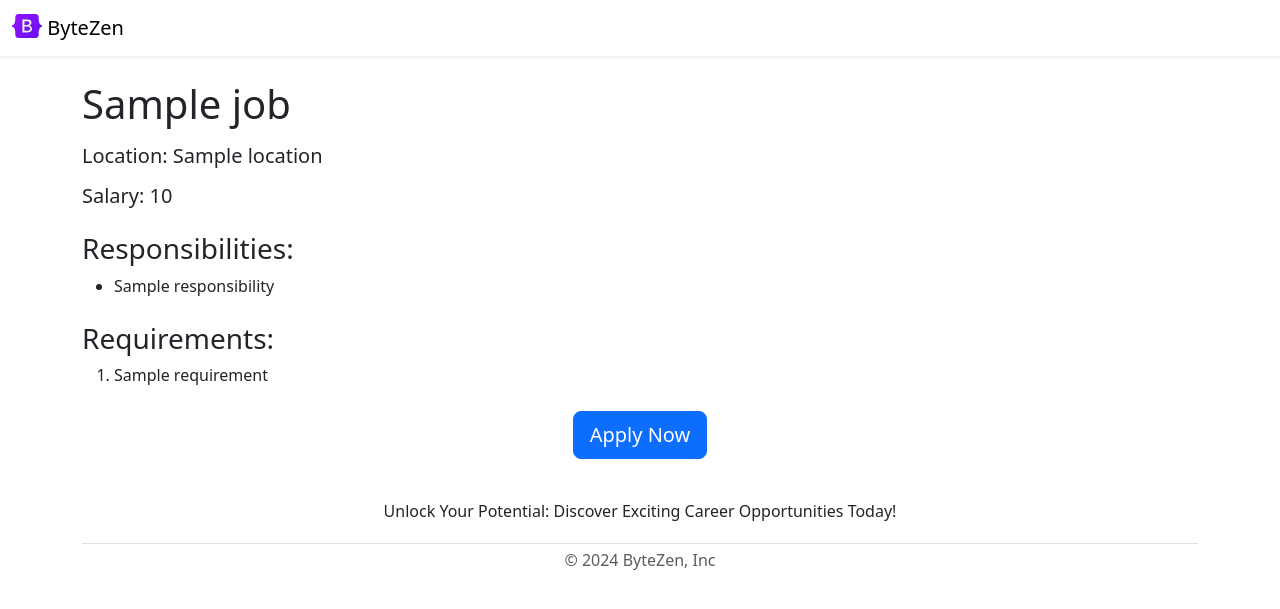
After one commit to jayelcee/bytezen-careers-website, a Flask app: template templates/jobpage.html in a window 1280 px wide. The commit adds this page. Shown: the top 609 px of the page. Run offline with Flask 3, Linux system fonts and the light colour scheme; the template is opened without the code that fills it: most values are stand-ins (such as "Sample title", 1, 10 or a date in 2020).

Commit message:
added job details page

```diff
--- a/app.py
+++ b/app.py
@@ -3,8 +3,21 @@ from database import db_session, Job
 
 app = Flask(__name__)
 
-def load_jobs_from_db():
-  jobs = db_session.query(Job).all()
+def load_jobs_from_db(job_id=None):
+  query = db_session.query(Job)
+  if job_id is not None:
+    job = query.filter(Job.id == job_id).first()
+    return {
+      'id': job.id,
+      'title': job.title,
+      'location': job.location,
+      'salary': f"{job.currency} {job.salary:,.2f}",
+      'currency': job.currency,
+      'responsibilities': job.responsibilities.split('\n'),
+      'requirements': job.requirements.split('\n'),
+    } if job else None
+
+  jobs = query.all()
   jobs_list = [
     {
       'id': job.id,
@@ -12,21 +25,28 @@ def load_jobs_from_db():
       'location': job.location,
       'salary': f"{job.currency} {job.salary:,.2f}",
       'currency': job.currency,
-      'responsibilities': job.responsibilities,
-      'requirements': job.requirements
+      'responsibilities': job.responsibilities.split('\n'),
+      'requirements': job.requirements.split('\n'),
     } for job in jobs
   ]
   return jobs_list
 
 @app.route("/")
-def hello_bytezen():
+def bytezen():
   jobs = load_jobs_from_db()
-  return render_template('home.html', jobs=jobs,company_name='ByteZen')
+  return render_template('home.html', jobs=jobs, company_name='ByteZen')
 
 @app.route("/api/jobs")
 def list_jobs():
   jobs = load_jobs_from_db()
   return jsonify(jobs)
+
+@app.route("/job/<int:job_id>")
+def show_job(job_id):
+  job = load_jobs_from_db(job_id=job_id)
+  if job is not None:
+    return render_template('jobpage.html', job=job)
+  return "Job not found", 404
 
 @app.teardown_appcontext
 def shutdown_session(exception=None):
--- a/templates/footer.html
+++ b/templates/footer.html
@@ -1,11 +1,7 @@
 <div class="container">
   <footer class="py-3 my-4">
-    <ul class="nav justify-content-center border-bottom pb-3 mb-3">
-      <li class="nav-item"><a href="#" class="nav-link px-2 text-body-secondary">Home</a></li>
-      <li class="nav-item"><a href="#" class="nav-link px-2 text-body-secondary">Features</a></li>
-      <li class="nav-item"><a href="#" class="nav-link px-2 text-body-secondary">Pricing</a></li>
-      <li class="nav-item"><a href="#" class="nav-link px-2 text-body-secondary">FAQs</a></li>
-      <li class="nav-item"><a href="#" class="nav-link px-2 text-body-secondary">About</a></li>
+    <ul class="nav justify-content-center border-bottom pb-1 mb-1">
+      <p>Unlock Your Potential: Discover Exciting Career Opportunities Today!</p>
     </ul>
     <p class="text-center text-body-secondary">&copy; 2024 ByteZen, Inc</p>
   </footer>
--- a/templates/jobitem.html
+++ b/templates/jobitem.html
@@ -13,7 +13,7 @@
     </div>
     {% endif %}
   </div>
-  <div class = "col-2">
-    <button type="button" class="btn btn-outline-primary">Apply</button>
+  <div class="col-2">
+    <a href="{{ url_for('show_job', job_id=job['id']) }}" class="btn btn-outline-primary">Apply</a>
   </div>
 </div>
--- /dev/null
+++ b/templates/jobpage.html
@@ -0,0 +1,40 @@
+<!DOCTYPE html>
+<html lang="en">
+<head>
+  <meta charset="UTF-8">
+  <meta name="viewport" content="width=device-width, initial-scale=1.0">
+  <title>{{ job.title }} - ByteZen Careers</title>
+  <link href="https://cdn.jsdelivr.net/npm/bootstrap@5.3.2/dist/css/bootstrap.min.css" rel="stylesheet">
+</head>
+<body>
+  {% include 'nav.html' %}
+  <div class="container mt-4">
+    <h1 class="mb-3">{{ job.title }}</h1>
+    <h2 class="h5 mb-3">Location: {{ job.location }}</h2>
+    <h2 class="h5">Salary: {{ job.salary }}</h2>
+
+    <div class="my-4">
+      <h3>Responsibilities:</h3>
+      <ul>
+        {% for responsibility in job.responsibilities %}
+        <li>{{ responsibility }}</li>
+        {% endfor %}
+      </ul>
+    </div>
+
+    <div class="my-4">
+      <h3>Requirements:</h3>
+      <ol>
+        {% for requirement in job.requirements %}
+        <li>{{ requirement }}</li>
+        {% endfor %}
+      </ol>
+    </div>
+
+    <div class="text-center">
+      <a href="#!" class="btn btn-primary btn-lg">Apply Now</a>
+    </div>
+  </div>
+  {% include 'footer.html' %}
+</body>
+</html>
--- a/templates/nav.html
+++ b/templates/nav.html
@@ -1,6 +1,6 @@
 <nav class="navbar shadow-sm fixed-top bg-white">
   <div class="container-fluid">
-    <a class="navbar-brand" href="#">
+    <a class="navbar-brand" href="{{ url_for('bytezen') }}">
       <img src="/static/logo.svg" alt="" width="30" height="24" class="d-inline-block align-text-top">
       ByteZen
     </a>
```
